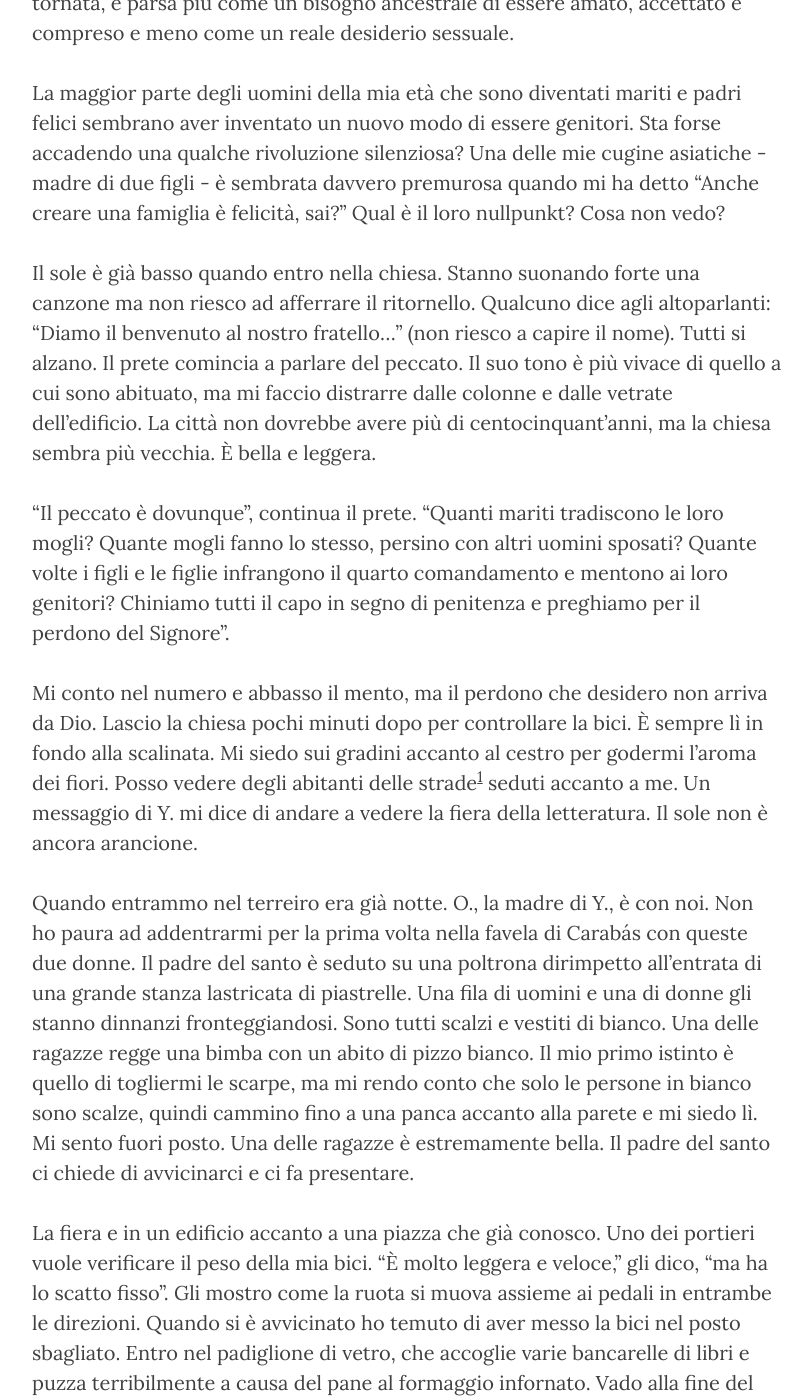
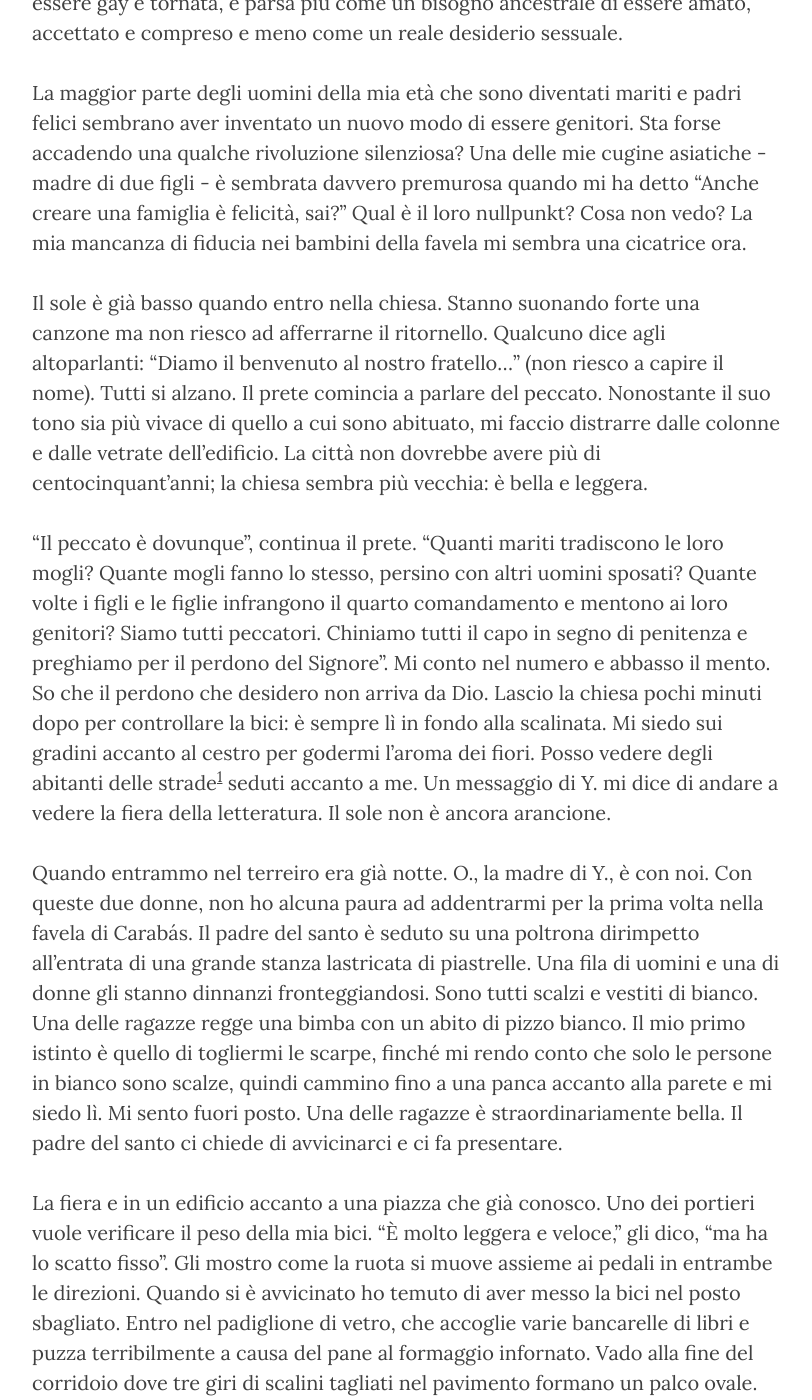
Before and after one commit to Vysybyl/qarabas, a Jekyll site: the page built from _posts/2017-09-17-honor-thy-father-it.md, in a window 1280 px wide and 1400 px high, scrolled down 1708 px. Shown: the whole window, without its empty margins (233-1045 px from the left). Built offline with Jekyll 4.4.1, drawn with Linux system fonts in a browser that asks for light colours; nearby versions of some CDN libraries; some of the changed text lies outside the part shown.

Commit message:
Reviewed italiano htf

```diff
--- a/_posts/2017-09-17-honor-thy-father-it.md
+++ b/_posts/2017-09-17-honor-thy-father-it.md
@@ -10,38 +10,37 @@ header-img: "img/call.jpg"
 
 La mia bici può portarmi dappertutto ma non sono ancora riuscito a vedere il tramonto.
 
-L'altro giorno stavo aspettando Y. nella sua macchina. Alcuni ragazzi sono sgattaiolati fuori dalla favela e hanno cominciato a giocare attorno all'auto. Sono uscito e mi ci sono appoggiato, incrociando le braccia e fissando la luna che s'ingrandiva. Non potevo capire il loro accento. Il sole era già tramontato. Ho sorriso mentre una parte di me ancora non si fidava della loro attività. Mi sono vergognato e non gli ho guardati direttamente. Il loro baccano è cresciuto.
+L'altro giorno stavo aspettando Y. nella sua macchina. Alcuni ragazzi sono sgattaiolati fuori dalla favela e hanno cominciato a giocare attorno all'auto. Sono uscito e mi ci sono appoggiato, incrociando le braccia e fissando la luna che s'ingrandiva. Non riuscivo a capire il loro accento. Il sole era già tramontato. Ho sorriso mentre una parte di me ancora non si fidava della loro attività. Mi sono vergognato e non li ho guardati direttamente. Il loro baccano è cresciuto.
 
 All'improvviso Y. è dall'altro lato dell'auto che parla della bellezza della notte con un vecchio basso. Lui rinnova l'invito: "Venite il prossimo sabato!" Entriamo in macchina. Y. appare deliziata ed esclama "Oh mio Dio!" Mi rendo conto che sta fissando qualcosa attraverso il mio finestrino. Per la prima volta vedo un cavallo bianco gremito di bimbi passare a pochi passi da me. "Sei cieco?" chiedono Y. e la mia mente assieme. La luna brilla e il vecchio se n'è andato.
 
-La bici è leggera e veloce. Durante il giorno è bianca, ma la sera i miei occhi vedono argento.
+La mia bici è leggera e veloce. Durante il giorno è bianca, ma la sera i miei occhi vedono argento.
 
 Sono riuscito a pedalare fino alla chiesa blu dell'incrocio a cinque strade che ho visto qualche giorno fa. Mi sono svegliato ricordandomi il solido seme di paura che ho disseppellito la notte precedente, appena prima di addormentarmi. L'ho immaginato come due piccoli sassi, uno accanto all'altro, senza toccarsi. Nella mia visione, ho riconosciuto uno di loro come la mia relazione con la donna che mi ama. L'altro è più indistinto. L'ho sognato come una donna che non conosco. La mia mente ha rantolato un grosso "No!", mi si è torto lo stomaco a mi sono svegliato.
 
-Non so dire se la mia attuale paura di impegnarmi sia solo un sottoprodotto delle storie mie e della mia famiglia o l'indizio di un richiamo più profondo. Se risalgo il mio albero genealogico vi trovo incomprensione, bugie, paure, tradimento, alcolismo, figli non riconosciuti, violenze fisiche e verbali, tutto saldamente annidato nelle relazioni del mio lignaggio. Non stò più sognando nel nullpunkt e so che questo non è il modo di guardare le cose in America Latina, ma non posso evitare di considerare tutto ciò. Sono anche ben cosciente che il desiderio pre-programmato di sposarmi e mettere su famiglia mi viene da molto tramite il sangue e la TV. Ogni volta che la paura adolescenziale di essere gay è tornata, è parsa più come un bisogno ancestrale di essere amato, accettato e compreso e meno come un reale desiderio sessuale.
+Non so dire se la mia attuale paura di impegnarmi sia solo un sottoprodotto delle storie mie e della mia famiglia o l'indizio di un richiamo più profondo. Se risalgo il mio albero genealogico vi trovo incomprensione, bugie, paure, tradimento, alcolismo, figli non riconosciuti, violenze fisiche e verbali, tutto saldamente annidato nelle relazioni del mio lignaggio. Non sto più sognando nel nullpunkt e so che questo non è il modo di guardare le cose in America Latina, ma non posso evitare di considerare tutto ciò. Sono anche ben cosciente che il desiderio pre-programmato di sposarmi e mettere su famiglia mi viene da molto lontano attraverso il sangue e la TV. Ogni volta che la paura adolescenziale di essere gay è tornata, è parsa più come un bisogno ancestrale di essere amato, accettato e compreso e meno come un reale desiderio sessuale.
 
-La maggior parte degli uomini della mia età che sono diventati mariti e padri felici sembrano aver inventato un nuovo modo di essere genitori. Sta forse accadendo una qualche rivoluzione silenziosa? Una delle mie cugine asiatiche - madre di due figli - è sembrata davvero premurosa quando mi ha detto "Anche creare una famiglia è felicità, sai?" Qual è il loro nullpunkt? Cosa non vedo?
+La maggior parte degli uomini della mia età che sono diventati mariti e padri felici sembrano aver inventato un nuovo modo di essere genitori. Sta forse accadendo una qualche rivoluzione silenziosa? Una delle mie cugine asiatiche - madre di due figli - è sembrata davvero premurosa quando mi ha detto "Anche creare una famiglia è felicità, sai?" Qual è il loro nullpunkt? Cosa non vedo? La mia mancanza di fiducia nei bambini della favela mi sembra una cicatrice ora.
 
-Il sole è già basso quando entro nella chiesa. Stanno suonando forte una canzone ma non riesco ad afferrare il ritornello. Qualcuno dice agli altoparlanti: "Diamo il benvenuto al nostro fratello..." (non riesco a capire il nome). Tutti si alzano. Il prete comincia a parlare del peccato. Il suo tono è più vivace di quello a cui sono abituato, ma mi faccio distrarre dalle colonne e dalle vetrate dell'edificio. La città non dovrebbe avere più di centocinquant'anni, ma la chiesa sembra più vecchia. È bella e leggera.
+Il sole è già basso quando entro nella chiesa. Stanno suonando forte una canzone ma non riesco ad afferrarne il ritornello. Qualcuno dice agli altoparlanti: "Diamo il benvenuto al nostro fratello..." (non riesco a capire il nome). Tutti si alzano. Il prete comincia a parlare del peccato. Nonostante il suo tono sia più vivace di quello a cui sono abituato, mi faccio distrarre dalle colonne e dalle vetrate dell'edificio. La città non dovrebbe avere più di centocinquant'anni; la chiesa sembra più vecchia: è bella e leggera.
 
-"Il peccato è dovunque", continua il prete. "Quanti mariti tradiscono le loro mogli? Quante mogli fanno lo stesso, persino con altri uomini sposati? Quante volte i figli e le figlie infrangono il quarto comandamento e mentono ai loro genitori? Chiniamo tutti il capo in segno di penitenza e preghiamo per il perdono del Signore".
+"Il peccato è dovunque", continua il prete. "Quanti mariti tradiscono le loro mogli? Quante mogli fanno lo stesso, persino con altri uomini sposati? Quante volte i figli e le figlie infrangono il quarto comandamento e mentono ai loro genitori? Siamo tutti peccatori. Chiniamo tutti il capo in segno di penitenza e preghiamo per il perdono del Signore".
+Mi conto nel numero e abbasso il mento. So che il perdono che desidero non arriva da Dio. Lascio la chiesa pochi minuti dopo per controllare la bici: è sempre lì in fondo alla scalinata. Mi siedo sui gradini accanto al cestro per godermi l'aroma dei fiori. Posso vedere degli abitanti delle strade[^homeless] seduti accanto a me. Un messaggio di Y. mi dice di andare a vedere la fiera della letteratura. Il sole non è ancora arancione.
 
-Mi conto nel numero e abbasso il mento, ma il perdono che desidero non arriva da Dio. Lascio la chiesa pochi minuti dopo per controllare la bici. È sempre lì in fondo alla scalinata. Mi siedo sui gradini accanto al cestro per godermi l'aroma dei fiori. Posso vedere degli abitanti delle strade[^homeless] seduti accanto a me. Un messaggio di Y. mi dice di andare a vedere la fiera della letteratura. Il sole non è ancora arancione.
+Quando entrammo nel terreiro era già notte. O., la madre di Y., è con noi. Con queste due donne, non ho alcuna paura ad addentrarmi per la prima volta nella favela di Carabás. Il padre del santo è seduto su una poltrona dirimpetto all'entrata di una grande stanza lastricata di piastrelle. Una fila di uomini e una di donne gli stanno dinnanzi fronteggiandosi. Sono tutti scalzi e vestiti di bianco. Una delle ragazze regge una bimba con un abito di pizzo bianco. Il mio primo istinto è quello di togliermi le scarpe, finché mi rendo conto che solo le persone in bianco sono scalze, quindi cammino fino a una panca accanto alla parete e mi siedo lì. Mi sento fuori posto. Una delle ragazze è straordinariamente bella. Il padre del santo ci chiede di avvicinarci e ci fa presentare.
 
-Quando entrammo nel terreiro era già notte. O., la madre di Y., è con noi. Non ho paura ad addentrarmi per la prima volta nella favela di Carabás con queste due donne. Il padre del santo è seduto su una poltrona dirimpetto all'entrata di una grande stanza lastricata di piastrelle. Una fila di uomini e una di donne gli stanno dinnanzi fronteggiandosi. Sono tutti scalzi e vestiti di bianco. Una delle ragazze regge una bimba con un abito di pizzo bianco. Il mio primo istinto è quello di togliermi le scarpe, ma mi rendo conto che solo le persone in bianco sono scalze, quindi cammino fino a una panca accanto alla parete e mi siedo lì. Mi sento fuori posto. Una delle ragazze è estremamente bella. Il padre del santo ci chiede di avvicinarci e ci fa presentare.
+La fiera e in un edificio accanto a una piazza che già conosco. Uno dei portieri vuole verificare il peso della mia bici. "È molto leggera e veloce," gli dico, "ma ha lo scatto fisso". Gli mostro come la ruota si muove assieme ai pedali in entrambe le direzioni. Quando si è avvicinato ho temuto di aver messo la bici nel posto sbagliato. Entro nel padiglione di vetro, che accoglie varie bancarelle di libri e puzza terribilmente a causa del pane al formaggio infornato. Vado alla fine del corridoio dove tre giri di scalini tagliati nel pavimento formano un palco ovale. Vari tavoli rotondi riempiono lo spazio, con qualche libro su ciascuno. I libri sullo stesso tavolo condividono lo stesso colore. Alcuni tavoli hanno delle persone. Sfoglio un libro sullo sviluppo sostenibile in Brasile. Lo poso e mi sposto a un altro tavolo. Ne prendo un altro, lo apro e leggo.
 
-La fiera e in un edificio accanto a una piazza che già conosco. Uno dei portieri vuole verificare il peso della mia bici. "È molto leggera e veloce," gli dico, "ma ha lo scatto fisso". Gli mostro come la ruota si muova assieme ai pedali in entrambe le direzioni. Quando si è avvicinato ho temuto di aver messo la bici nel posto sbagliato. Entro nel padiglione di vetro, che accoglie varie bancarelle di libri e puzza terribilmente a causa del pane al formaggio infornato. Vado alla fine del corridoio dove tre giri di scalini tagliati nel pavimento formano un palco ovale. Vari tavoli rotondi riempiono lo spazio, con qualche libro su ciascuno. I libri sullo stesso tavolo hanno lo stesso coloro. Alcuni tavoli hanno delle persone. Sfoglio un libro sullo sviluppo sostenibile in Brasile. Lo poso e mi sposto a un altro tavolo. Ne prendo un altro, lo apro e leggo.
-
-La cerimonia dura varie ore. Le voci e i tre tamburi nell'angolo s'interrompono brevemente solo tra una canzone e l'altra. All'inizio il padre del santo danza davanti ai ragazzi e si trasforma. Gli vengono immediatamende dati abiti nuovi, un lungo lenzuolo colorato che gli viene arrotolato varie volte attorno alla vita e al petto e ricade in due lunge code. I suoi piedi gentili conoscono bene la terra. Chiamando una nuova canzone, danza ancora in piccoli passi davanti ai ragazzi. Tocca e trasforma ciascuno di loro. Lanciano strani richiami. I loro corpi s'irrigidiscono, tremano e si piegano a toccare il suolo. Le loro voci cambiano e cominciano a danzare.
+La cerimonia dura varie ore. Le voci e i tre tamburi nell'angolo s'interrompono brevemente solo tra una canzone e l'altra. All'inizio il padre del santo danza davanti ai ragazzi e si trasforma. Gli vengono immediatamende dati abiti nuovi, un grande lenzuolo colorato che gli viene arrotolato varie volte attorno alla vita e al petto e ricade in due lunge code. I suoi piedi gentili conoscono bene la terra. Chiamando una nuova canzone, danza ancora in piccoli passi davanti ai ragazzi. Tocca e trasforma ciascuno di loro. Lanciano strani richiami. I loro corpi s'irrigidiscono, tremano e si piegano a toccare il suolo. Le loro voci cambiano e cominciano a danzare.
 Il padre del santo sta trasformando le ragazze. Le figure sembrano risvegliarsi dal sonno. Si riconoscono tra di loro e si scambiano abbracci e saluti. Davanti a noi si sta formando una festa.
 
-Per un poco, le persone in bianco spariscono nell'altra stanza per ritornare con un nuovo aspetto: una gonna colorata, un cappello, gioielli, sigari, sigarette e bevande. Ciascuna figura ha alcuni accessori distintivi. Un ragazzo alto e magro con una pesante collana di perle e una gonna nera gira senza versare una sola goccia di vino dal suo bicchiere. Un tipo gigantesco che fuma il sigaro con l'estremità accesa all'interno della bocca viene a salutarci. La sua voce è roca e ha un sombrero nero a coprirgli gli occhi. Lo tromo estremamente amichevole e divertente. Ci offre un po' della cachaça che sta bevendo: il liquido è stato versato in un mezzo guscio di cocco e per passarlo lo mette per terra. Per ridarglielo lo devo mettere accanto al mio piede sinistro. Lui lo prende.
+Per un poco, le persone in bianco spariscono nell'altra stanza per ritornare con un nuovo aspetto: una gonna colorata, un cappello, gioielli, sigari, sigarette e bevande. Ciascuna figura ha alcuni accessori distintivi. Un ragazzo alto e magro con una pesante collana di perle e una gonna nera gira senza versare una sola goccia di vino dal suo bicchiere. Un tipo gigantesco che fuma il sigaro con l'estremità accesa all'interno della bocca viene a salutarci. La sua voce è roca e ha un sombrero nero a coprirgli gli occhi. Lo trovo estremamente amichevole e divertente. Ci offre un po' della cachaça che sta bevendo: il liquido è stato versato in un mezzo guscio di cocco e per passarlo lo mette per terra. È liquore di qualità e il sorso che prendo mi ammorbidisce la gola. Per restituirgli la ciotola la devo mettere accanto al mio piede sinistro. Lui la prende e mi sussurra qualcosa nell'orecchio: "La sinistra è il lato di..."
 
 Diverse figure vengono a conoscerci. Alcune ci stringono la mano, altre ci abbracciano. Il resto parlano tra di loro o con le poche altre persone presenti, danzano e cantano. La voce nella mia testa che analizza gli eventi da un punto di vista psicologico non mi infastidisce troppo. Ad un certo punto la mia colonna vertebrale viene tesa all'insù e io mi guardo attorno per un po' di tempo con occhi nuovi. C'è un altare al centro della stanza. Un altro alla mia sinistra. La musica è forte il sufficiente da coprire le casse delle altre case di Carabás. Dopo qualche minuto mi sento spossato e voglio dell'acqua. Ricado su me stesso e voglio dormire. Y. è accanto a me quindi le prendo la mano. Il padre del santo ci fa chiamare dalla stanza interna. È giunto il nostro turno.
 
 *Un avviso: non leggere, a meno che tu non sia pronto ad affrontare un serio pericolo*
 
-La prima riga che leggo è sufficiente. Sorrido all'uomo e gli dico: "Posso parlare con lei?"
+La prima riga del libro è sufficiente. Sorrido all'uomo e gli dico: "Posso parlare con lei?"
 
 
 [^homeless]: In portoghese brasiliano i senzatetto sono *moradores de rua* - letteralente "residenti delle strade" - mentre la traduzione europea è *sem-abrigo* - "senza riparo"
```
Also changed, not shown: _posts/2017-09-17-honor-thy-father-en.md (+2 -1 lines).
